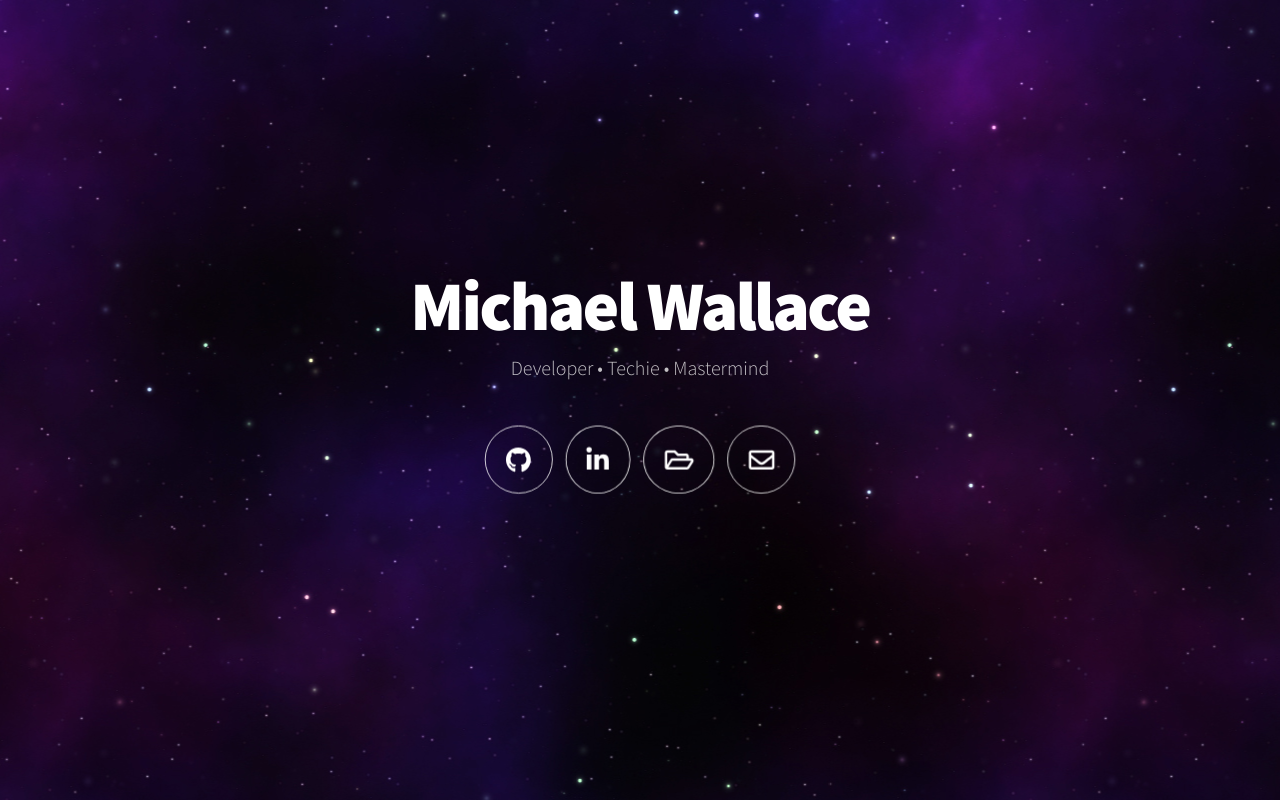
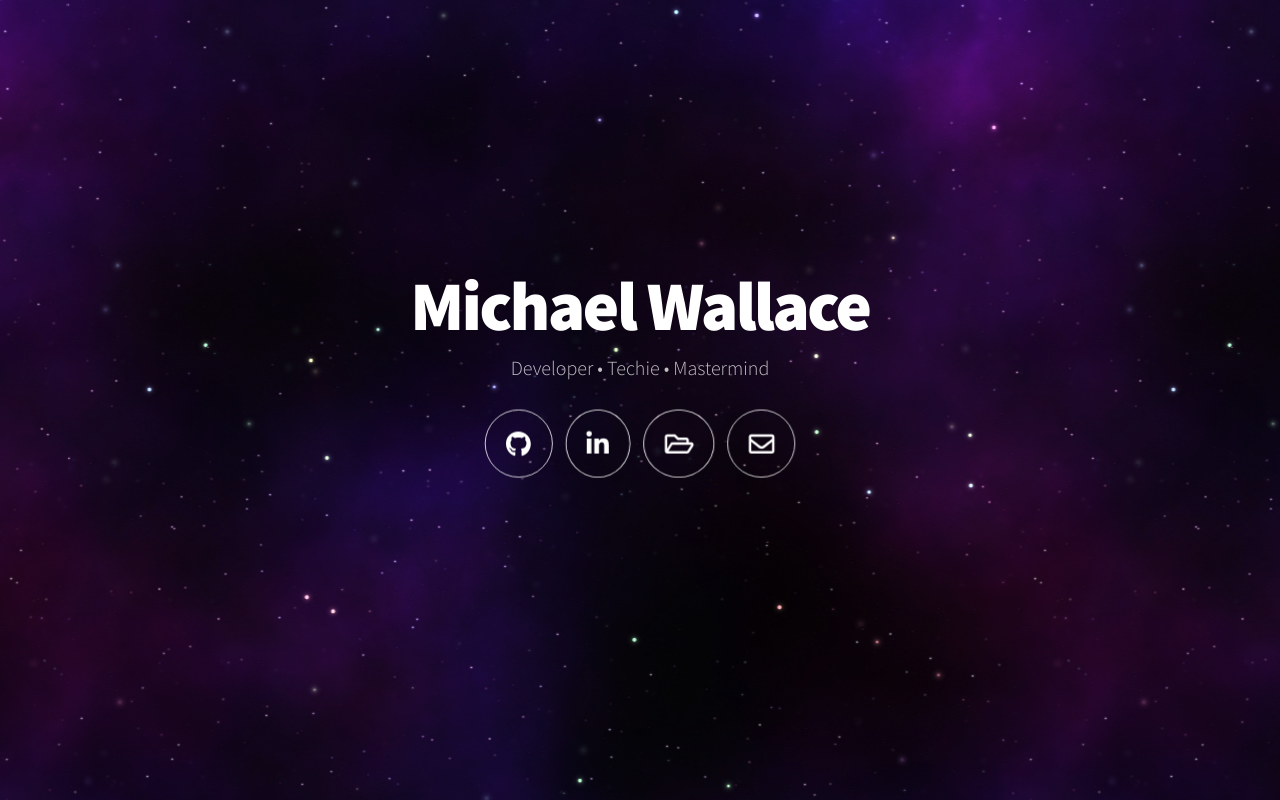
Before and after one commit to mtwallac/mikal_rewrite, a Vue app in the folder mikal-io/: page / in a window 1280 px wide. Built offline with nearby package versions, Linux system fonts and the light colour scheme.

Commit message:
icons position

```diff
--- a/mikal-io/src/App.vue
+++ b/mikal-io/src/App.vue
@@ -47,6 +47,7 @@ body {
   width: 100%;
   height: 100%;
 
+
 }
 
 #header {
@@ -88,7 +89,7 @@ body {
 
 .icons {
   position: relative;
-  top: 15em;
+  top: 14em;
   display: flex;
   flex-direction: row;
   justify-content: center;
```
